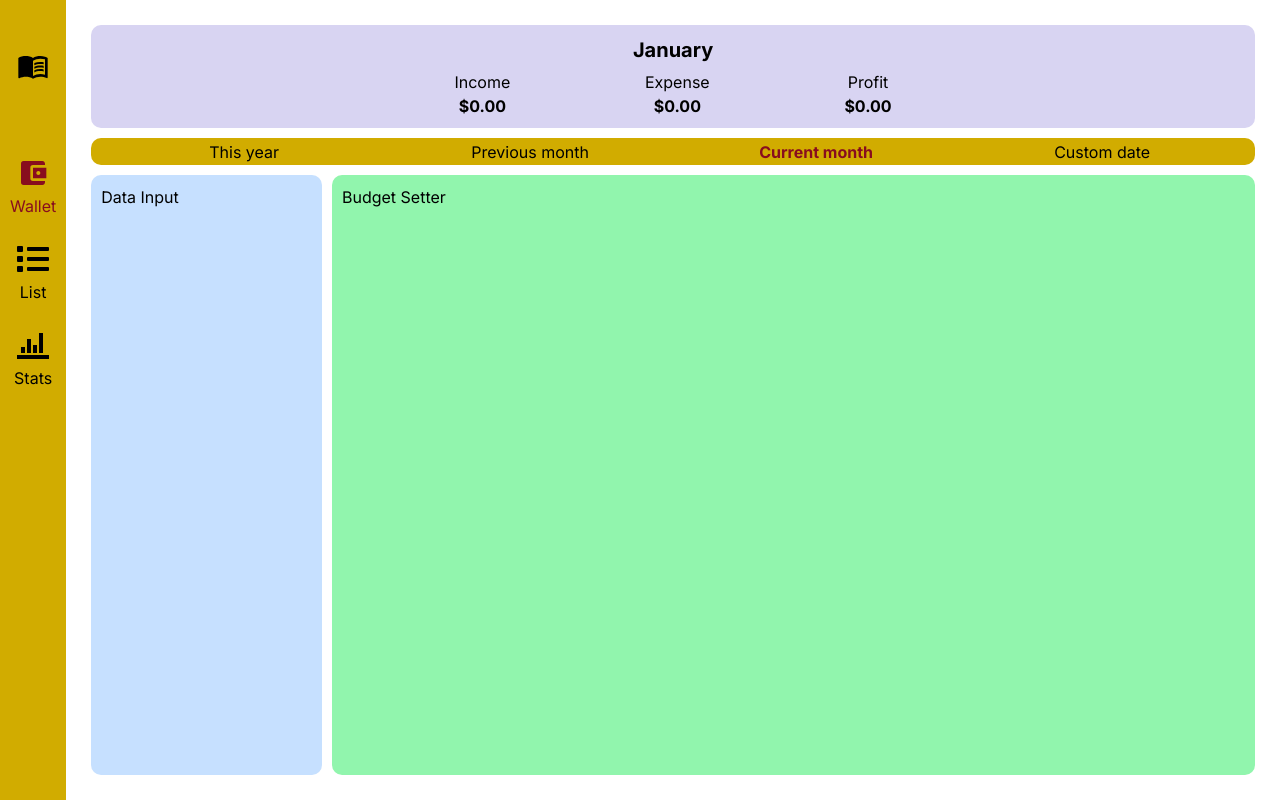
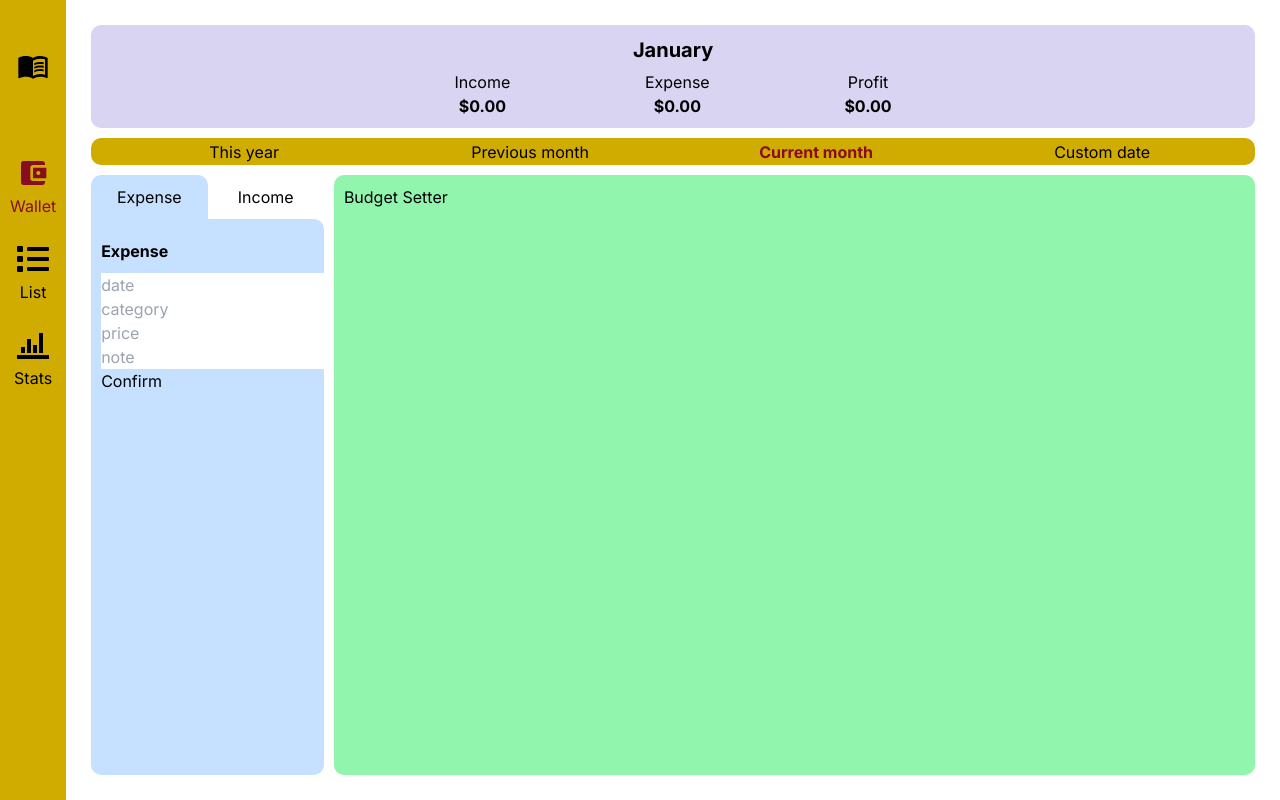
Before and after one commit to eimuciu/cash-tracker, a Next.js app: page / in a window 1280 px wide. Built offline with nearby package versions, Linux system fonts and the light colour scheme.

Commit message:
DataInflow component

```diff
--- /dev/null
+++ b/src/app/components/pages/home/dataInflow/index.tsx
@@ -0,0 +1,11 @@
+export default function DataInflow() {
+  return (
+    <div>
+      <input placeholder="date" />
+      <input placeholder="category" />
+      <input placeholder="price" />
+      <input placeholder="note" />
+      <button>Confirm</button>
+    </div>
+  );
+}
--- a/src/app/components/pages/home/index.tsx
+++ b/src/app/components/pages/home/index.tsx
@@ -1,11 +1,23 @@
 import LayoutWrapper from '../../layoutWrapper';
+import DataInflow from './dataInflow';
 
 export default function HomePage() {
   return (
     <LayoutWrapper>
       <section className="flex gap-[10px] h-[100%] md:flex-col">
-        <div className="w-[20%] bg-[#C6E0FF] rounded-[10px] p-[10px] md:w-[100%] ">
-          Data Input
+        <div className="flex flex-col w-[20%] rounded-[10px] h-[100%] md:w-[100%] ">
+          <div className="flex">
+            <p className="w-[50%] text-center p-[10px] bg-[#C6E0FF] rounded-t-[10px]">
+              Expense
+            </p>
+            <p className="w-[50%] text-center p-[10px] bg-[white] rounded-e-[10px]">
+              Income
+            </p>
+          </div>
+          <div className="flex flex-col  p-[10px] h-[100%] bg-[#C6E0FF] rounded-e-[10px] rounded-b-[10px]">
+          <p className='pt-[10px] pb-[10px] font-bold'>Expense</p>
+            <DataInflow />
+          </div>
         </div>
         <div className="w-[80%] bg-[#91F5AD] rounded-[10px] p-[10px] md:w-[100%]">
           Budget Setter
```
